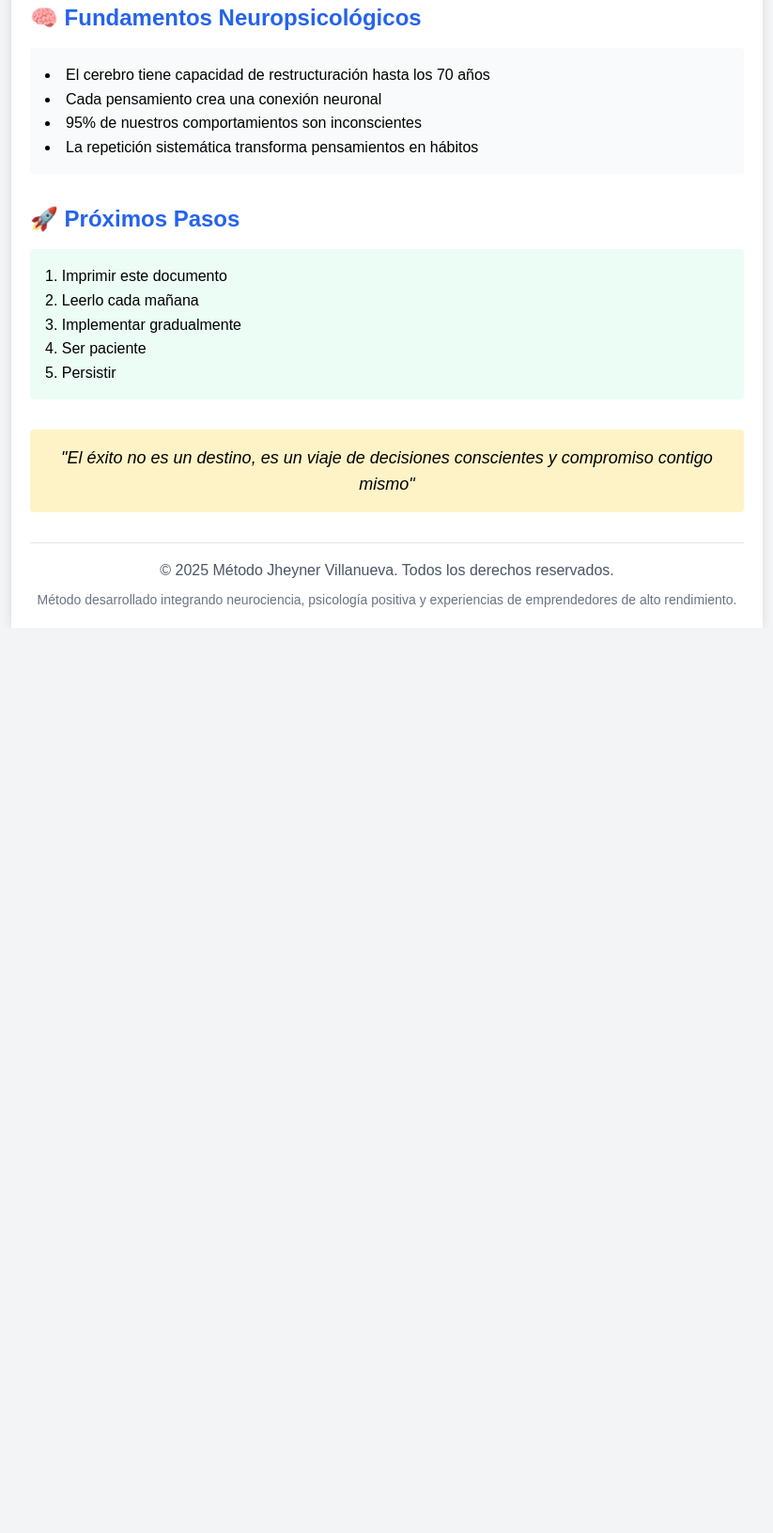
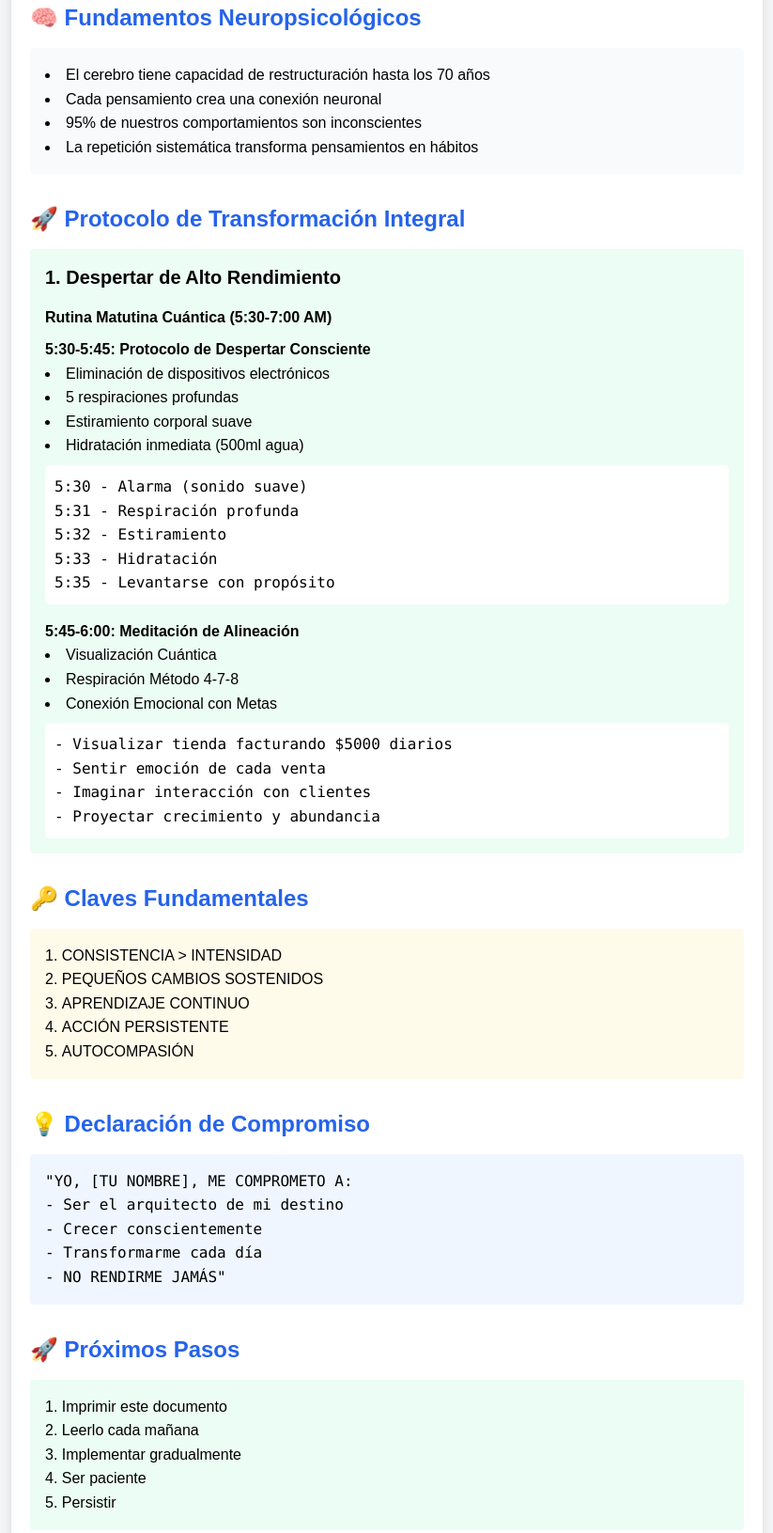
Before and after one commit to jheynerpro/metodo-transformacion, a plain HTML site: page index.html in a window 1280 px wide. Shown: the part 481-2112 px from the top of the page at 94% size, without its empty margins (228-1051 px from the left). Before the commit the page ends 1149 px from the top, so only its background shows below. Drawn offline with nearby package versions, Linux system fonts and the light colour scheme.

Commit message:
confirmar cambios

```diff
--- a/index.html
+++ b/index.html
@@ -17,6 +17,12 @@
             padding: 20px;
             background-color: white;
             box-shadow: 0 0 10px rgba(0,0,0,0.1);
+        }
+        pre {
+            background-color: #f4f4f4;
+            padding: 10px;
+            border-radius: 5px;
+            overflow-x: auto;
         }
     </style>
 </head>
@@ -54,6 +60,57 @@
         </section>
 
         <section class="mb-8">
+            <h2 class="text-2xl font-semibold text-blue-600 mb-4">🚀 Protocolo de Transformación Integral</h2>
+            <div class="bg-green-50 p-4 rounded">
+                <h3 class="text-xl font-semibold mb-4">1. Despertar de Alto Rendimiento</h3>
+                <h4 class="font-bold">Rutina Matutina Cuántica (5:30-7:00 AM)</h4>
+                <h4 class="font-semibold mt-2">5:30-5:45: Protocolo de Despertar Consciente</h4>
+                <ul class="list-disc list-inside">
+                    <li>Eliminación de dispositivos electrónicos</li>
+                    <li>5 respiraciones profundas</li>
+                    <li>Estiramiento corporal suave</li>
+                    <li>Hidratación inmediata (500ml agua)</li>
+                </ul>
+                <pre class="mt-2 bg-white"><code>5:30 - Alarma (sonido suave)
+5:31 - Respiración profunda
+5:32 - Estiramiento
+5:33 - Hidratación
+5:35 - Levantarse con propósito</code></pre>
+
+                <h4 class="font-semibold mt-4">5:45-6:00: Meditación de Alineación</h4>
+                <ul class="list-disc list-inside">
+                    <li>Visualización Cuántica</li>
+                    <li>Respiración Método 4-7-8</li>
+                    <li>Conexión Emocional con Metas</li>
+                </ul>
+                <pre class="mt-2 bg-white"><code>- Visualizar tienda facturando $5000 diarios
+- Sentir emoción de cada venta
+- Imaginar interacción con clientes
+- Proyectar crecimiento y abundancia</code></pre>
+            </div>
+        </section>
+
+        <section class="mb-8">
+            <h2 class="text-2xl font-semibold text-blue-600 mb-4">🔑 Claves Fundamentales</h2>
+            <ol class="list-decimal list-inside bg-yellow-50 p-4 rounded">
+                <li>CONSISTENCIA > INTENSIDAD</li>
+                <li>PEQUEÑOS CAMBIOS SOSTENIDOS</li>
+                <li>APRENDIZAJE CONTINUO</li>
+                <li>ACCIÓN PERSISTENTE</li>
+                <li>AUTOCOMPASIÓN</li>
+            </ol>
+        </section>
+
+        <section class="mb-8">
+            <h2 class="text-2xl font-semibold text-blue-600 mb-4">💡 Declaración de Compromiso</h2>
+            <pre class="bg-blue-50 p-4 rounded"><code>"YO, [TU NOMBRE], ME COMPROMETO A:
+- Ser el arquitecto de mi destino
+- Crecer conscientemente
+- Transformarme cada día
+- NO RENDIRME JAMÁS"</code></pre>
+        </section>
+
+        <section class="mb-8">
             <h2 class="text-2xl font-semibold text-blue-600 mb-4">🚀 Próximos Pasos</h2>
             <ol class="list-decimal list-inside bg-green-50 p-4 rounded">
                 <li>Imprimir este documento</li>
@@ -64,6 +121,15 @@
             </ol>
         </section>
 
+        <section class="mb-8">
+            <h2 class="text-2xl font-semibold text-blue-600 mb-4">📚 Recursos Recomendados</h2>
+            <ul class="list-disc list-inside bg-gray-50 p-4 rounded">
+                <li>"Atomic Habits" - James Clear</li>
+                <li>"El Poder del Ahora" - Eckhart Tolle</li>
+                <li>Biografías de emprendedores exitosos</li>
+            </ul>
+        </section>
+
         <section class="text-center mt-8">
             <div class="bg-yellow-100 p-4 rounded">
                 <p class="italic text-lg">"El éxito no es un destino, es un viaje de decisiones conscientes y compromiso contigo mismo"</p>
@@ -72,7 +138,10 @@
 
         <footer class="text-center mt-8 pt-4 border-t">
             <p class="text-gray-600">© 2025 Método Jheyner Villanueva. Todos los derechos reservados.</p>
-            <p class="text-sm text-gray-500 mt-2">Método desarrollado integrando neurociencia, psicología positiva y experiencias de emprendedores de alto rendimiento.</p>
+            <p class="text-sm text-gray-500 mt-2">
+                <strong>Aviso Legal:</strong> Método desarrollado integrando neurociencia, psicología positiva y experiencias de emprendedores de alto rendimiento.
+                <br><em>Prohibida su reproducción total o parcial sin autorización.</em>
+            </p>
         </footer>
     </div>
 </body>
```
